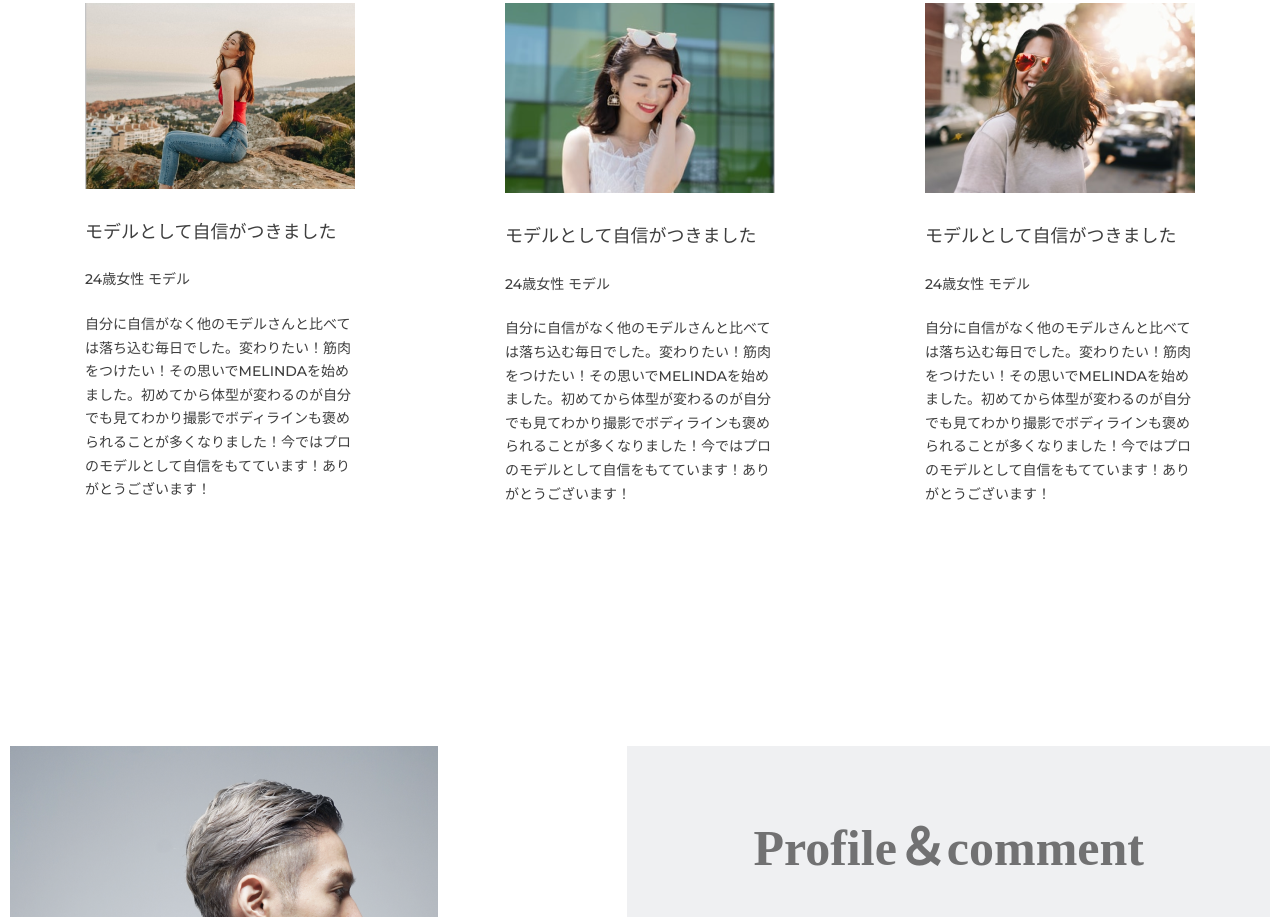
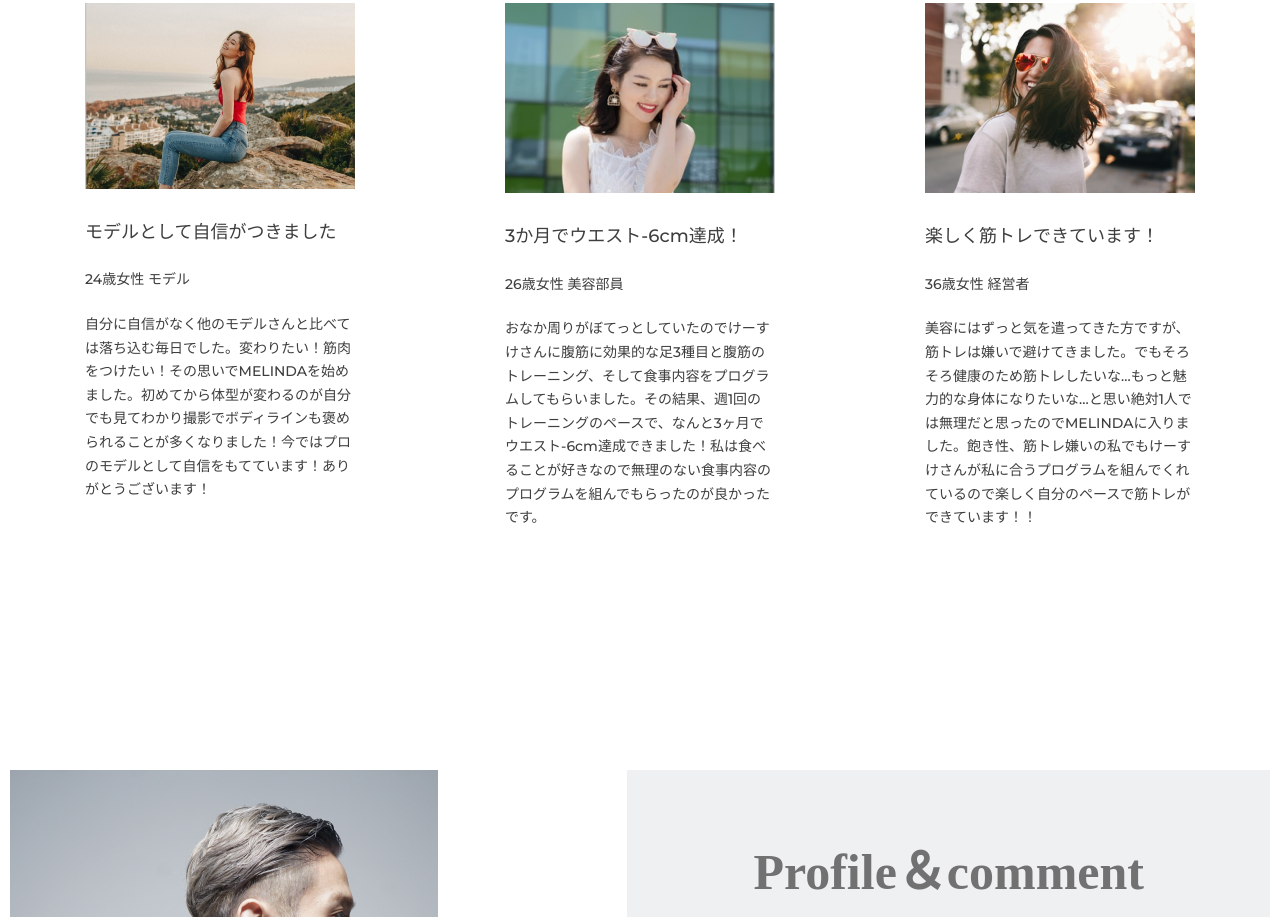
Before and after one commit to machitake/sample, a plain HTML site: page index.html in a window 1280 px wide. Shown: the part 938-1855 px from the top of the page. Drawn offline with nearby package versions, Linux system fonts and the light colour scheme; files whose address does not match are found by name.

Commit message:
文章修正

```diff
--- a/css/style.scss
+++ b/css/style.scss
@@ -587,6 +587,10 @@ opacity: 0;
         font-size: 10px;
       }
     }
+
+    .btn {
+      margin-left: 0;
+    }
   }
 
   .top_right {
@@ -878,6 +882,7 @@ opacity: 0;
       .number {
         position: absolute;
         font-size: 56px;
+        font-family: DIN 2014;
         color:$primary-color;
         left: -100px;
         top: 50%;
@@ -929,6 +934,11 @@ opacity: 0;
     top: 65px;
     left: 0;
     z-index: 10;
+
+    img {
+      width: 496px;
+      height: 341px;
+    }
   }
 
 
--- a/index.html
+++ b/index.html
@@ -133,10 +133,10 @@
 
                     <!-- voice-item-body -->
                     <div class="voice-item-body">
-                        <h2 class="voice-item-title">モデルとして自信がつきました</h2><!-- /voice-item-title -->
-                        <div class="voice-item-name">24歳女性  モデル</div><!-- /voice-item-name -->
+                        <h2 class="voice-item-title">3か月でウエスト-6cm達成！</h2><!-- /voice-item-title -->
+                        <div class="voice-item-name">26歳女性  美容部員</div><!-- /voice-item-name -->
                         <div class="voice-item-excerpt">
-                            <p>自分に自信がなく他のモデルさんと比べては落ち込む毎日でした。変わりたい！筋肉をつけたい！その思いでMELINDAを始めました。初めてから体型が変わるのが自分でも見てわかり撮影でボディラインも褒められることが多くなりました！今ではプロのモデルとして自信をもてています！ありがとうございます！</p>
+                            <p>おなか周りがぼてっとしていたのでけーすけさんに腹筋に効果的な足3種目と腹筋のトレーニング、そして食事内容をプログラムしてもらいました。その結果、週1回のトレーニングのペースで、なんと3ヶ月でウエスト-6cm達成できました！私は食べることが好きなので無理のない食事内容のプログラムを組んでもらったのが良かったです。</p>
                         </div><!-- /voice-item-excerpt -->
                     </div><!-- /voice-item-body -->
                 </a><!-- /voice-item -->
@@ -150,10 +150,11 @@
 
                     <!-- voice-item-body -->
                     <div class="voice-item-body">
-                        <h2 class="voice-item-title">モデルとして自信がつきました</h2><!-- /voice-item-title -->
-                        <div class="voice-item-name">24歳女性  モデル</div><!-- /voice-item-name -->
+                        <h2 class="voice-item-title">楽しく筋トレできています！</h2><!-- /voice-item-title -->
+                        <div class="voice-item-name">36歳女性  経営者</div><!-- /voice-item-name -->
                         <div class="voice-item-excerpt">
-                            <p>自分に自信がなく他のモデルさんと比べては落ち込む毎日でした。変わりたい！筋肉をつけたい！その思いでMELINDAを始めました。初めてから体型が変わるのが自分でも見てわかり撮影でボディラインも褒められることが多くなりました！今ではプロのモデルとして自信をもてています！ありがとうございます！</p>
+                            <p>美容にはずっと気を遣ってきた方ですが、
+                                筋トレは嫌いで避けてきました。でもそろそろ健康のため筋トレしたいな…もっと魅力的な身体になりたいな…と思い絶対1人では無理だと思ったのでMELINDAに入りました。飽き性、筋トレ嫌いの私でもけーすけさんが私に合うプログラムを組んでくれているので楽しく自分のペースで筋トレができています！！</p>
                         </div><!-- /voice-item-excerpt -->
                     </div><!-- /voice-item-body -->
                 </a><!-- /voice-item -->
@@ -299,7 +300,7 @@
                                 <div class="voice2-item-box">
                                     <div class="voice2-item-title">
                                         <h3>モデルとして自信がつきました</h3>
-                                        <p>55歳　女性  モデル</p>
+                                        <p>24歳女性 モデル</p>
                                     </div>
                                     <div class="voice2-item-text">昔からモデルの仕事に憧れがありホットヨガや自宅でのトレーニング、食事制限など今まで様々なダイエットをしていました。そんな努力もあり割とやせ型をキープすることはできておりなんと今年念願のモデルになれました！憧れのモデルになることができてはじめのうちは嬉しくて浮かれていました。ですがだんだんと自分よりもっともっと美人でスタイルのいいモデルさんに目がいくようになりました。他のモデルさんと比べてしまい自分に自信がなくなってしまったのです。そこでせっかくモデルになれたんだ。変わりたい！自信をつけたい！と思い、よし、ただの痩せてるモデルじゃなくってボディラインが綺麗なモデルになったら自信になるかも？と思い“人に見せたくなるカラダ”のMELINDAを始めました。筋トレは慣れるまでは辛かったこともありますがけーすけさんが私のメンタル（笑）や筋力に合わせたプログラムを組んでくれたので楽しく続けることができました。何より始めてから体型が変わるのが自分でも見てわかり、実際に撮影でボディラインも褒められることが多くなったことはとても嬉しかったです！今ではプロのモデルとして自信をもてています！</div>
                                 </div>
@@ -311,17 +312,17 @@
 
                         <div class="voice2-list-item">
                             <div class="voice2-item-img">
-                                <img src="./img/voice1.png" alt="">
+                                <img src="./img/voice2.png" alt="">
                             </div>
 
                             <div class="voice2-item-box-bg">
 
                                 <div class="voice2-item-box">
                                     <div class="voice2-item-title">
-                                        <h3>モデルとして自信がつきました</h3>
-                                        <p>30歳　女性  モデル</p>
+                                        <h3>3か月でウエスト-6cm達成！</h3>
+                                        <p>26歳女性  美容部員</p>
                                     </div>
-                                    <div class="voice2-item-text">他のモデルさんと比べてしまい自分に自信がなくなってしまったのです。そこでせっかくモデルになれたんだ。変わりたい！自信をつけたい！と思い、よし、ただの痩せてるモデルじゃなくってボディラインが綺麗なモデルになったら自信になるかも？と思い“人に見せたくなるカラダ”のMELINDAを始めました。筋トレは慣れるまでは辛かったこともありますがけーすけさんが私のメンタル（笑）や筋力に合わせたプログラムを組んでくれたので楽しく続けることができました。何より始めてから体型が変わるのが自分でも見てわかり、実際に撮影でボディラインも褒められることが多くなったことはとても嬉しかったです！今ではプロのモデルとして自信をもてています！</div>
+                                    <div class="voice2-item-text">おなか周りがぼてっとしていたのでけーすけさんに腹筋に効果的な足3種目と腹筋のトレーニング、そして食事内容をプログラムしてもらいました。その結果、週1回のトレーニングのペースで、なんと3ヶ月でウエスト-6cm達成できました！私は食べることが好きなので無理のない食事内容のプログラムを組んでもらったのが良かったです。</div>
                                 </div>
                             </div>
                         </div>
@@ -331,17 +332,18 @@
 
                         <div class="voice2-list-item">
                             <div class="voice2-item-img">
-                                <img src="./img/voice1.png" alt="">
+                                <img src="./img/voice3.png" alt="">
                             </div>
 
                             <div class="voice2-item-box-bg">
 
                                 <div class="voice2-item-box">
                                     <div class="voice2-item-title">
-                                        <h3>モデルとして自信がつきました</h3>
-                                        <p>24歳　女性  モデル</p>
+                                        <h3>楽しく筋トレできています！</h3>
+                                        <p>36歳女性  経営者</p>
                                     </div>
-                                    <div class="voice2-item-text">昔からモデルの仕事に憧れがありホットヨガや自宅でのトレーニング、食事制限など今まで様々なダイエットをしていました。そんな努力もあり割とやせ型をキープすることはできておりなんと今年念願のモデルになれました！憧れのモデルになることができてはじめのうちは嬉しくて浮かれていました。ですがだんだんと自分よりもっともっと美人でスタイルのいいモデルさんに目がいくようになりました。他のモデルさんと比べてしまい自分に自信がなくなってしまったのです。そこでせっかくモデルになれたんだ。変わりたい！自信をつけたい！と思い、よし、ただの痩せてるモデルじゃなくってボディラインが綺麗なモデルになったら自信になるかも？と思い“人に見せたくなるカラダ”のMELINDAを始めました。筋トレは慣れるまでは辛かったこともありますがけーすけさんが私のメンタル（笑）や筋力に合わせたプログラムを組んでくれたので楽しく続けることができました。何より始めてから体型が変わるのが自分でも見てわかり、実際に撮影でボディラインも褒められることが多くなったことはとても嬉しかったです！今ではプロのモデルとして自信をもてています！</div>
+                                    <div class="voice2-item-text">美容にはずっと気を遣ってきた方ですが、
+                                        筋トレは嫌いで避けてきました。でもそろそろ健康のため筋トレしたいな…もっと魅力的な身体になりたいな…と思い絶対1人では無理だと思ったのでMELINDAに入りました。飽き性、筋トレ嫌いの私でもけーすけさんが私に合うプログラムを組んでくれているので楽しく自分のペースで筋トレができています！！</div>
                                 </div>
                             </div>
                         </div>
@@ -409,6 +411,8 @@
             </div>
         </section>
 
+
+
         <section class="price">
 
             <h2 class="util-title wow fadeInUp">Price</h2>
@@ -462,7 +466,6 @@
             <a href=""><div class="btn">簡単2分！今すぐ 無料体験予約する</div></a>
 
         </section>
-
 
         <section class="question q_position inner">
 
@@ -667,7 +670,6 @@
     </footer>
 
 
-
      <!-- pagetop -->
     <div id="pagetop" hidden>
         <img src="./img/totop.png">
```
Also changed, not shown: css/style.css.
